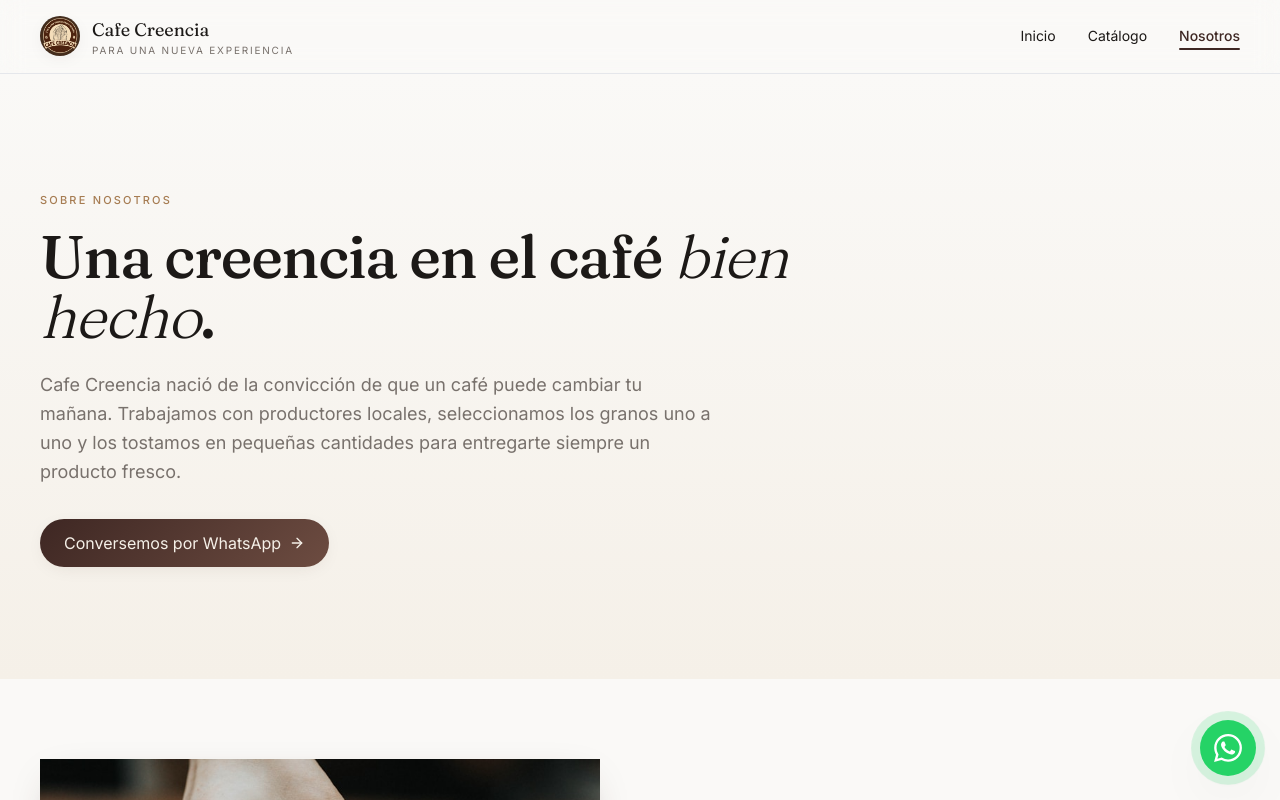
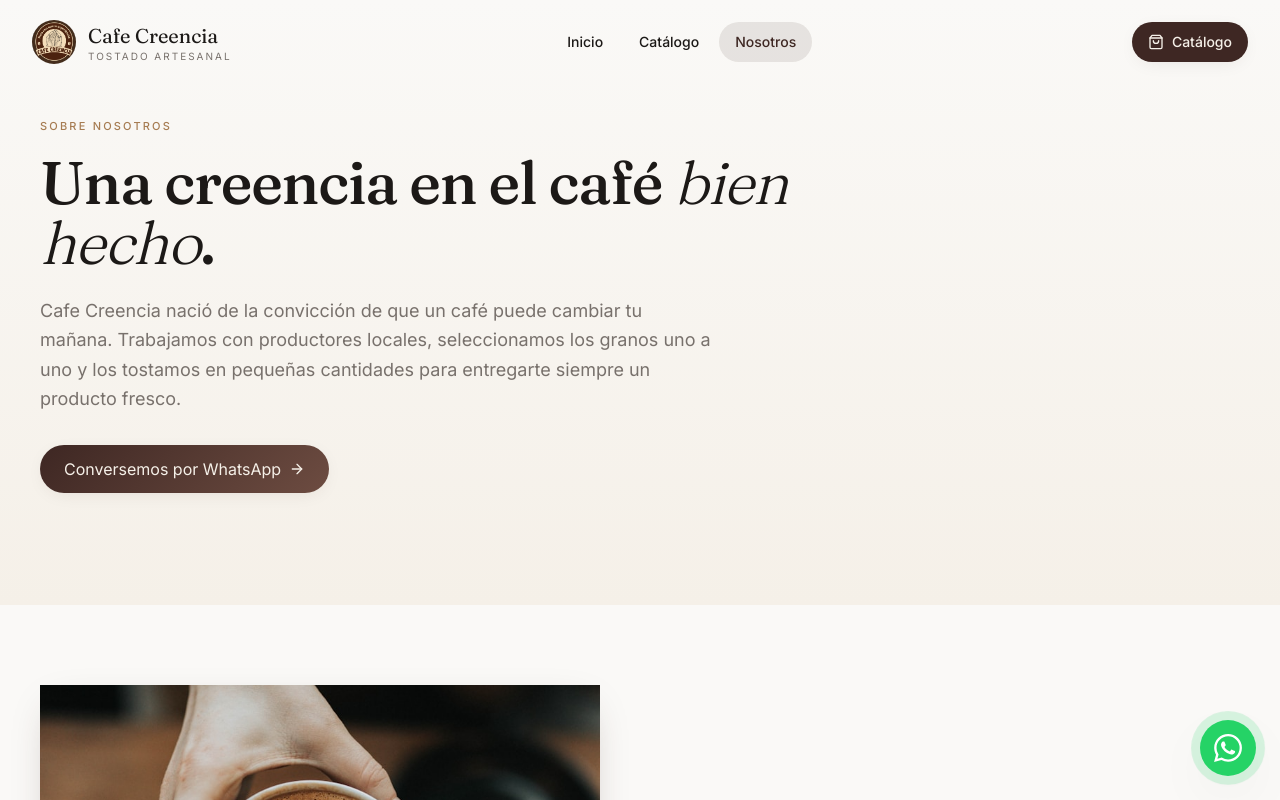
Before and after one commit to Andresp1073/Creencia-Coffe-2026, a Next.js app: page /nosotros in a window 1280 px wide. Shown: the top 800 px of the page. Built offline with nearby package versions, Linux system fonts and the light colour scheme.

Commit message:
feat: redesign header with scroll-aware behavior, modern glassmorphism, and improved mobile menu

```diff
--- a/components/site/header.tsx
+++ b/components/site/header.tsx
@@ -3,8 +3,8 @@
 import Link from "next/link";
 import Image from "next/image";
 import { usePathname } from "next/navigation";
-import { Menu, X } from "lucide-react";
-import { useState } from "react";
+import { Menu, X, ShoppingBag } from "lucide-react";
+import { useState, useEffect, useCallback } from "react";
 import { cn } from "@/lib/utils";
 
 const links = [
@@ -15,71 +15,111 @@ const links = [
 
 export function Header() {
   const [open, setOpen] = useState(false);
+  const [scrolled, setScrolled] = useState(false);
   const pathname = usePathname();
 
+  const handleScroll = useCallback(() => {
+    setScrolled(window.scrollY > 20);
+  }, []);
+
+  useEffect(() => {
+    window.addEventListener("scroll", handleScroll, { passive: true });
+    handleScroll();
+    return () => window.removeEventListener("scroll", handleScroll);
+  }, [handleScroll]);
+
+  useEffect(() => {
+    if (open) {
+      document.body.style.overflow = "hidden";
+    } else {
+      document.body.style.overflow = "";
+    }
+    return () => {
+      document.body.style.overflow = "";
+    };
+  }, [open]);
+
+  const isActive = (href: string) => {
+    if (href === "/") return pathname === "/";
+    if (href === "/catalogo") return pathname.startsWith("/catalogo") || pathname.startsWith("/producto");
+    return pathname.startsWith(href);
+  };
+
   return (
+    <>
       <header
-      className="sticky top-0 z-40 backdrop-blur-md bg-background/80 border-b border-border/60"
+        className={cn(
+          "fixed top-0 left-0 right-0 z-50 transition-all duration-300",
+          scrolled
+            ? "bg-background/95 backdrop-blur-lg shadow-elevated border-b border-border/50 py-3"
+            : "bg-transparent py-5"
+        )}
         role="banner"
       >
-      <div className="mx-auto max-w-7xl px-6 lg:px-10 h-18 flex items-center justify-between py-4">
+        <div className="mx-auto max-w-7xl px-4 sm:px-6 lg:px-8">
+          <div className="flex items-center justify-between">
             <Link
               href="/"
-          className="flex items-center gap-3 group focus:outline-none focus-visible:ring-2 focus-visible:ring-brand-caramel focus-visible:ring-offset-2 rounded-lg"
+              className="flex items-center gap-3 group focus:outline-none focus-visible:ring-2 focus-visible:ring-brand-caramel focus-visible:ring-offset-2 rounded-lg transition-opacity hover:opacity-90"
               aria-label="Cafe Creencia - Ir a página principal"
             >
+              <div className="relative">
                 <Image
                   src="/imagenes/LOGO-CC.png"
                   alt=""
-            width={40}
-            height={40}
-            className="h-10 w-10 rounded-full object-cover shadow-soft"
+                  width={44}
+                  height={44}
+                  className="h-11 w-11 rounded-full object-cover shadow-elevated transition-transform duration-300 group-hover:scale-105"
                   aria-hidden="true"
                 />
-          <div className="leading-tight">
-            <div className="font-display text-lg text-foreground">Cafe Creencia</div>
-            <div className="text-[10px] uppercase tracking-[0.18em] text-muted-foreground">
-              Para una nueva experiencia
+              </div>
+              <div className="leading-tight hidden sm:block">
+                <div className="font-display text-xl text-foreground">Cafe Creencia</div>
+                <div className="text-[10px] uppercase tracking-[0.2em] text-muted-foreground">
+                  Tostado artesanal
                 </div>
               </div>
             </Link>
 
             <nav
-          className="hidden md:flex items-center gap-8"
+              className="hidden md:flex items-center gap-1"
               role="navigation"
               aria-label="Navegación principal"
             >
-          {links.map((link) => {
-            const isActive = pathname === link.href ||
-              (link.href === "/catalogo" && pathname.startsWith("/producto"));
-            return (
+              {links.map((link) => (
                 <Link
                   key={link.href}
                   href={link.href}
                   className={cn(
-                  "text-sm transition-smooth relative",
-                  isActive
-                    ? "text-coffee-dark font-medium"
-                    : "text-foreground/80 hover:text-coffee-dark"
+                    "relative px-4 py-2.5 text-sm font-medium rounded-full transition-all duration-200",
+                    isActive(link.href)
+                      ? "text-coffee-dark bg-coffee-dark/10"
+                      : "text-foreground/80 hover:text-coffee-dark hover:bg-muted/50"
                   )}
-                aria-current={isActive ? "page" : undefined}
+                  aria-current={isActive(link.href) ? "page" : undefined}
                   aria-label={link.description}
                 >
                   {link.label}
-                {isActive && (
-                  <span
-                    className="absolute -bottom-1 left-0 right-0 h-0.5 bg-coffee-dark rounded-full"
-                    aria-hidden="true"
-                  />
-                )}
                 </Link>
-            );
-          })}
+              ))}
             </nav>
+
+            <div className="flex items-center gap-2">
+              <Link
+                href="/catalogo"
+                className="hidden md:flex items-center gap-2 px-4 py-2.5 text-sm font-medium rounded-full bg-coffee-dark text-cream hover:bg-coffee-medium transition-colors shadow-soft hover:shadow-warm"
+                aria-label="Ver catálogo de productos"
+              >
+                <ShoppingBag className="size-4" />
+                <span>Catálogo</span>
+              </Link>
 
               <button
                 onClick={() => setOpen(!open)}
-          className="md:hidden p-2 -mr-2 text-foreground hover:bg-muted rounded-lg focus:outline-none focus-visible:ring-2 focus-visible:ring-brand-caramel"
+                className={cn(
+                  "p-2.5 rounded-full transition-all duration-200 md:hidden",
+                  open ? "bg-muted text-foreground" : "text-foreground hover:bg-muted"
+                )}
                 aria-label={open ? "Cerrar menú" : "Abrir menú"}
                 aria-expanded={open}
                 aria-controls="mobile-menu"
@@ -87,46 +127,86 @@ export function Header() {
                 {open ? <X className="size-5" /> : <Menu className="size-5" />}
               </button>
             </div>
+          </div>
+        </div>
+      </header>
 
       {open && (
+        <div
+          className="fixed inset-0 z-40 bg-coffee-dark/60 backdrop-blur-sm md:hidden"
+          onClick={() => setOpen(false)}
+          aria-hidden="true"
+        />
+      )}
+
       <nav
         id="mobile-menu"
-          className="md:hidden border-t border-border/60 bg-background"
+        className={cn(
+          "fixed top-0 right-0 z-50 h-full w-80 max-w-[85vw] bg-background shadow-elevated transition-transform duration-300 ease-out md:hidden",
+          open ? "translate-x-0" : "translate-x-full"
+        )}
         role="navigation"
         aria-label="Menú móvil"
       >
-          <div className="px-6 py-4 flex flex-col gap-1">
-            {links.map((link) => {
-              const isActive = pathname === link.href;
-              return (
+        <div className="flex flex-col h-full">
+          <div className="flex items-center justify-between px-6 py-5 border-b border-border">
+            <div className="flex items-center gap-3">
+              <Image
+                src="/imagenes/LOGO-CC.png"
+                alt=""
+                width={36}
+                height={36}
+                className="h-9 w-9 rounded-full object-cover"
+                aria-hidden="true"
+              />
+              <span className="font-display text-lg text-foreground">Menu</span>
+            </div>
+            <button
+              onClick={() => setOpen(false)}
+              className="p-2 rounded-full hover:bg-muted transition-colors"
+              aria-label="Cerrar menú"
+            >
+              <X className="size-5 text-foreground" />
+            </button>
+          </div>
+
+          <div className="flex-1 overflow-y-auto py-4">
+            <div className="px-4 space-y-1">
+              {links.map((link) => (
                 <Link
                   key={link.href}
                   href={link.href}
                   onClick={() => setOpen(false)}
                   className={cn(
-                    "text-base py-3 px-3 rounded-lg transition-colors",
-                    isActive
-                      ? "text-coffee-dark font-medium bg-brand-caramel/10"
-                      : "text-foreground/80 hover:bg-muted"
+                    "flex items-center gap-3 px-4 py-3.5 text-base font-medium rounded-xl transition-colors",
+                    isActive(link.href)
+                      ? "text-coffee-dark bg-brand-caramel/10"
+                      : "text-foreground/80 hover:text-coffee-dark hover:bg-muted"
                   )}
-                  aria-current={isActive ? "page" : undefined}
+                  aria-current={isActive(link.href) ? "page" : undefined}
                 >
+                  <span className="w-1.5 h-1.5 rounded-full bg-current opacity-0 transition-opacity data-[active=true]:opacity-100" />
                   {link.label}
                 </Link>
-              );
-            })}
-            <button
+              ))}
+            </div>
+          </div>
+
+          <div className="p-6 border-t border-border bg-muted/30">
+            <Link
+              href="/catalogo"
               onClick={() => setOpen(false)}
-              className="mt-2 text-sm text-muted-foreground py-2 text-left px-3 rounded-lg hover:bg-muted"
-              aria-label="Cerrar menú"
+              className="flex items-center justify-center gap-2 w-full px-6 py-3.5 text-base font-medium rounded-full bg-coffee-dark text-cream hover:bg-coffee-medium transition-colors"
             >
-              <span className="flex items-center gap-2">
-                <X className="size-4" /> Cerrar menú
-              </span>
-            </button>
+              <ShoppingBag className="size-5" />
+              Ver catálogo
+            </Link>
+            <p className="text-center text-xs text-muted-foreground mt-4">
+              Tostado artesanal · Lotes pequenos
+            </p>
+          </div>
         </div>
       </nav>
-      )}
-    </header>
+    </>
   );
 }
```
Lines whose indentation alone changed are shown as unchanged.
